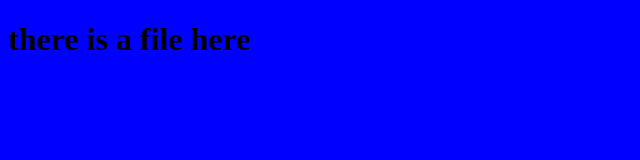
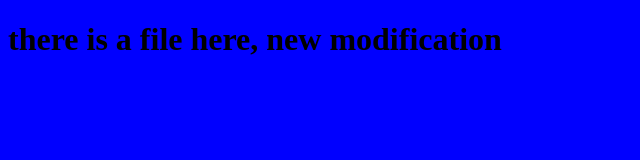
Before and after one commit to jose11028/testGit, a plain HTML site: page index.html in a window 1280 px wide. Shown: the whole page, without its empty margins (0-640 px from the left). Drawn offline with Linux system fonts and the light colour scheme.

Commit message:
added body modofocation

```diff
--- a/index.html
+++ b/index.html
@@ -9,6 +9,6 @@
 
 </head>
 <body>
-    <h1>there is a file here</h1>
+    <h1>there is a file here, new modification</h1>
 </body>
 </html>
```
